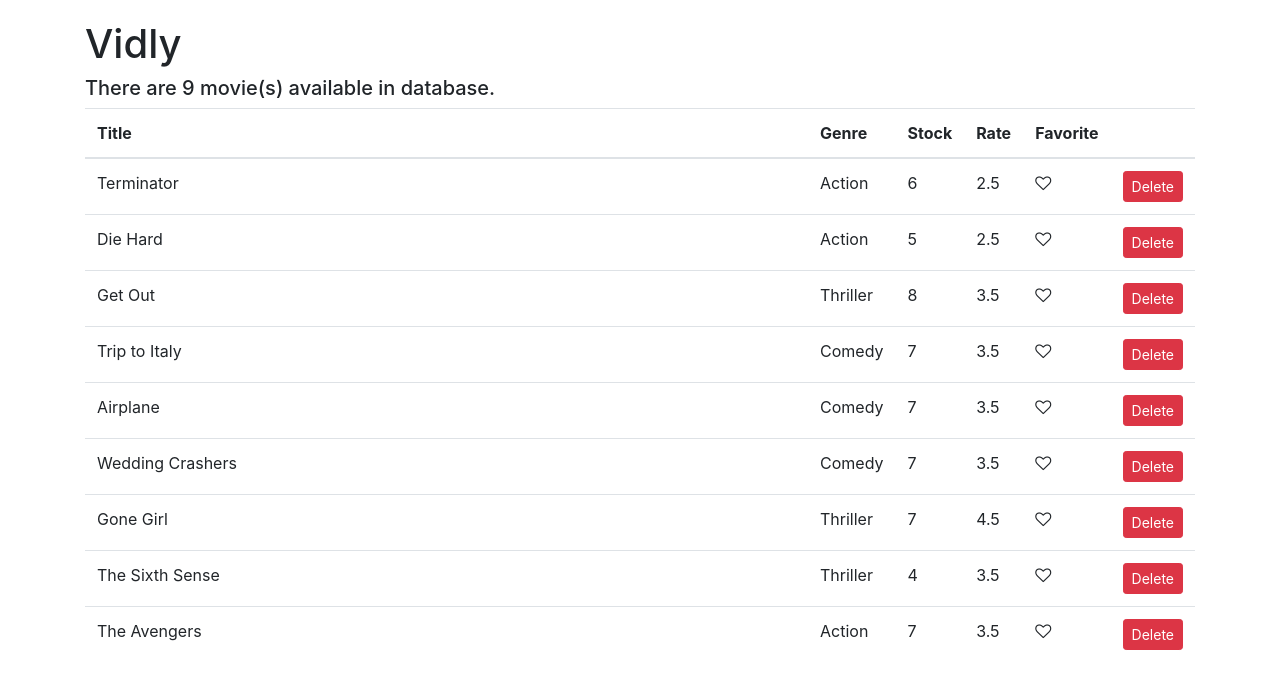
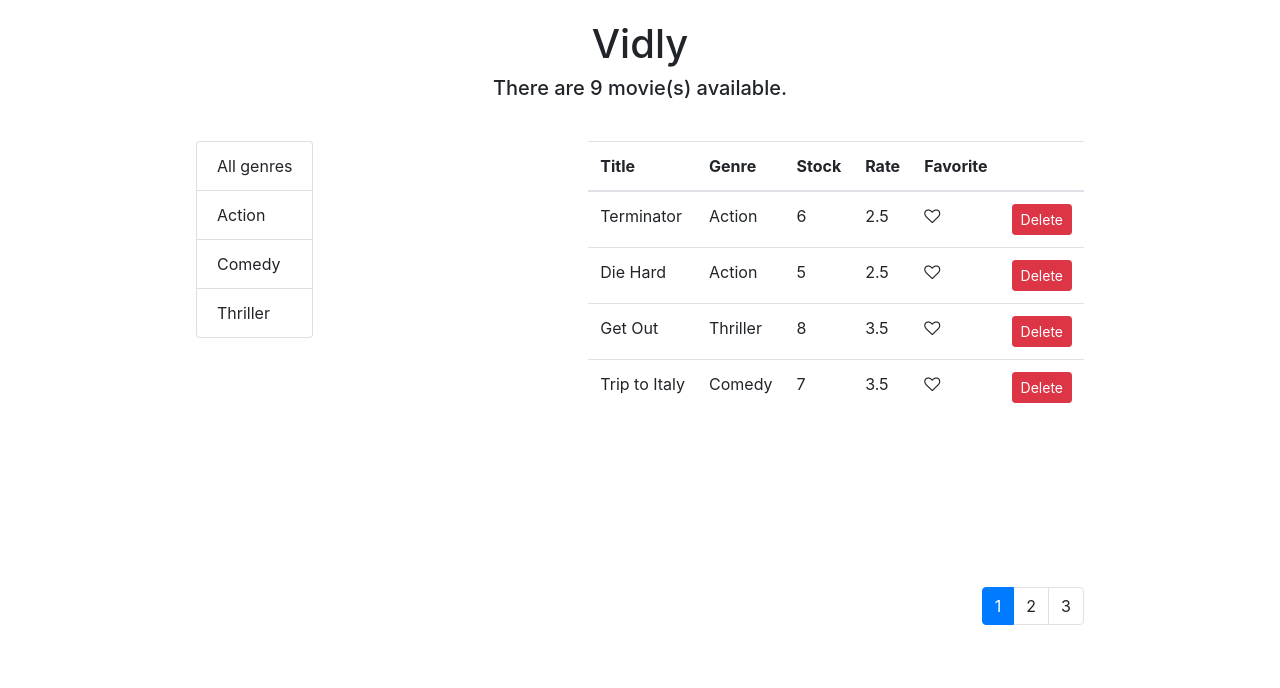
Before and after one commit to Andrade-Bruno/react-vidly, a React (Create React App) app: page / in a window 1280 px wide. Shown: the top 688 px of the page. Built offline with nearby package versions, Linux system fonts and the light colour scheme.

Commit message:
adding filter feature

```diff
--- a/package.json
+++ b/package.json
@@ -8,6 +8,8 @@
     "@testing-library/user-event": "^13.5.0",
     "bootstrap": "^4.1.1",
     "font-awesome": "^4.7.0",
+    "lodash": "^4.17.10",
+    "prop-types": "^15.6.2",
     "react": "^18.0.0",
     "react-dom": "^18.0.0",
     "react-scripts": "5.0.1",
--- a/src/App.css
+++ b/src/App.css
@@ -1,38 +1,8 @@
-.App {
-  text-align: center;
-}
-
-.App-logo {
-  height: 40vmin;
-  pointer-events: none;
-}
-
-@media (prefers-reduced-motion: no-preference) {
-  .App-logo {
-    animation: App-logo-spin infinite 20s linear;
-  }
-}
-
-.App-header {
-  background-color: #282c34;
-  min-height: 100vh;
+.container {
+  margin: 0px;
+  padding: 0px;
+  /* background-color: red; */
   display: flex;
   flex-direction: column;
   align-items: center;
-  justify-content: center;
-  font-size: calc(10px + 2vmin);
-  color: white;
 }
-
-.App-link {
-  color: #61dafb;
-}
-
-@keyframes App-logo-spin {
-  from {
-    transform: rotate(0deg);
-  }
-  to {
-    transform: rotate(360deg);
-  }
-}
--- a/src/App.js
+++ b/src/App.js
@@ -5,7 +5,7 @@ import Movies from './components/movies'
 
 function App() {
   return (
-    <main className='container'><Movies/></main>
+      <Movies/>
   );
 }
 
--- /dev/null
+++ b/src/components/commom/defaultFilter.jsx
@@ -0,0 +1,31 @@
+import React from "react";
+
+const DefaultFilter = (props) => {
+	const { items, defaultKey, defaultName, onItemSelect, selectedFilter } =
+		props;
+	return (
+		<React.Fragment>
+			<ul className='list-group'>
+				{items.map((i) => (
+					<li
+						key={i._id}
+						className={
+							i === selectedFilter
+								? "list-group-item active"
+								: "list-group-item"
+						}
+						onClick={() => onItemSelect(i)}>
+						{i.name}
+					</li>
+				))}
+			</ul>
+		</React.Fragment>
+	);
+};
+
+DefaultFilter.defaultProps = {
+	defaultKey: "_id",
+	defaultName: "name",
+};
+
+export default DefaultFilter;
--- /dev/null
+++ b/src/components/commom/favorite.jsx
@@ -0,0 +1,17 @@
+import React from "react";
+
+const Favorite = (props) => {
+	let newClassName = "fa fa-heart-o";
+	if (props.favorite) newClassName = "fa fa-heart";
+	return (
+		<React.Fragment>
+			<i
+				className={newClassName}
+				style={{ cursor: "pointer" }}
+				aria-hidden='true'
+				onClick={props.onClick}></i>
+		</React.Fragment>
+	);
+};
+
+export default Favorite;
--- a/src/components/movies.jsx
+++ b/src/components/movies.jsx
@@ -1,16 +1,81 @@
 import React, { Component } from "react";
+
+import Pagination from "../utils/pagination";
+import { paginate } from "../utils/paginate";
 import { getMovies } from "../services/fakeMovieService";
+import { genres, getGenres } from "../services/fakeGenreService";
+import Favorite from "./commom/favorite";
+import DefaultFilter from "./commom/defaultFilter";
 
 class Movies extends Component {
 	state = {
-		movies: getMovies(),
+		movies: [],
+		genres: [],
+		currentPage: 1,
+		pageSize: 4,
 	};
 
+	componentDidMount() {
+		const allGenres = [{ name: "All genres" }, ...getGenres()];
+
+		this.setState({ movies: getMovies(), genres: allGenres });
+	}
+
 	render() {
+		const {
+			pageSize,
+			currentPage,
+			movies: allMovies,
+			selectedFilter,
+		} = this.state;
+
+		const finalFilter =
+			selectedFilter && selectedFilter._id
+				? allMovies.filter((m) => m.genre._id === selectedFilter._id)
+				: allMovies;
+
+		const movies = paginate(finalFilter, currentPage, pageSize);
+
 		return (
 			<React.Fragment>
+				<div className='container'>
 					<h1>Vidly</h1>
-				<div>{this.renderTotalMovies()}</div>
+					<div>
+						<h5>
+							There are {finalFilter.length} {finalFilter.name} movie(s)
+							available.
+						</h5>
+					</div>
+					<hr></hr>
+					{/* Filter and Table */}
+					<div
+						style={{
+							display: "flex",
+							flexDirection: "row",
+							alignItems: "flex-start",
+							justifyContent: "space-between",
+							gap: "10px",
+							// background: "seagreen",
+							width: "80%",
+							height: "500px",
+						}}>
+						{/* Filter */}
+						<div>
+							<DefaultFilter
+								items={this.state.genres}
+								selectedFilter={this.state.selectedFilter}
+								onItemSelect={this.handleFilter}
+							/>
+						</div>
+						{/* Table */}
+						<div
+							style={{
+								display: "flex",
+								flexDirection: "column",
+								alignItems: "flex-end",
+								justifyContent: "space-between",
+								height: "100%",
+							}}>
 							<table className='table'>
 								<thead>
 									<tr>
@@ -22,22 +87,22 @@ class Movies extends Component {
 										<th className='col'></th>
 									</tr>
 								</thead>
-					<tbody>{this.renderMovies()}</tbody>
-				</table>
-			</React.Fragment>
-		);
-	}
-
-	renderMovies() {
-		return this.state.movies.map((movie) => (
+								<tbody>
+									{movies.map((movie) => (
 										<tr key={movie._id}>
 											<td>{movie.title}</td>
 											<td>{movie.genre.name}</td>
 											<td>{movie.numberInStock}</td>
 											<td>{movie.dailyRentalRate}</td>
-				<td onClick={() => this.handleFavorite(movie)}>
+											<td>
+												<Favorite
+													favorite={movie.favorite}
+													onClick={() => this.handleFavorite(movie)}
+												/>
+											</td>
+											{/* <td onClick={() => this.handleFavorite(movie)}>
 									<i className={movie.className} aria-hidden='true'></i>
-				</td>
+								</td> */}
 											<td>
 												<button
 													className='btn btn-danger btn-sm'
@@ -46,18 +111,20 @@ class Movies extends Component {
 												</button>
 											</td>
 										</tr>
-		));
-	}
-
-	renderTotalMovies() {
-		const moviesAmount = this.state.movies.length;
-		let message;
-		if (moviesAmount > 0) {
-			message = `There are ${moviesAmount} movie(s) available in database.`;
-		} else {
-			message = `There are no movies available.`;
-		}
-		return <h5>{message}</h5>;
+									))}
+								</tbody>
+							</table>
+							<Pagination
+								itemsCounter={finalFilter.length}
+								pageSize={pageSize}
+								currentPage={currentPage}
+								onPageChange={this.handlePageChange}
+							/>
+						</div>
+					</div>
+				</div>
+			</React.Fragment>
+		);
 	}
 
 	handleDelete = (movie) => {
@@ -65,20 +132,35 @@ class Movies extends Component {
 		this.setState({ movies: newListMovies });
 	};
 
-	handleFavorite = (m) => {
-		let newClassName;
+	handleFavorite = (movie) => {
 		const newMovies = [...this.state.movies];
-		const index = newMovies.indexOf(m);
-		newMovies[index] = { ...m };
-		if (newMovies[index].className === "fa fa-heart-o") {
-			newClassName = "fa fa-heart";
-		} else {
-			newClassName = "fa fa-heart-o";
-		}
-		newMovies[index].className = newClassName;
+		const index = newMovies.indexOf(movie);
+		newMovies[index] = { ...movie };
+		newMovies[index].favorite = !newMovies[index].favorite;
 		this.setState({ movies: newMovies });
-		console.log(newMovies);
 	};
+
+	handlePageChange = (page) => {
+		this.setState({ currentPage: page });
+	};
+
+	handleFilter = (itemFilter) => {
+		this.setState({ currentPage: 1, selectedFilter: itemFilter });
+	};
+
+	// handleFavorite = (m) => {
+	// 	let newClassName;
+	// 	const newMovies = [...this.state.movies];
+	// 	const index = newMovies.indexOf(m);
+	// 	newMovies[index] = { ...m };
+	// 	if (newMovies[index].className === "fa fa-heart-o") {
+	// 		newClassName = "fa fa-heart";
+	// 	} else {
+	// 		newClassName = "fa fa-heart-o";
+	// 	}
+	// 	newMovies[index].className = newClassName;
+	// 	this.setState({ movies: newMovies });
+	// };
 }
 
 export default Movies;
--- a/src/services/fakeMovieService.js
+++ b/src/services/fakeMovieService.js
@@ -8,7 +8,8 @@ const movies = [
     numberInStock: 6,
     dailyRentalRate: 2.5,
     publishDate: "2018-01-03T19:04:28.809Z"
-    ,className: 'fa fa-heart-o'
+    // ,className: 'fa fa-heart-o'
+    ,favorite: false
   },
   {
     _id: "5b21ca3eeb7f6fbccd471816",
@@ -16,7 +17,8 @@ const movies = [
     genre: { _id: "5b21ca3eeb7f6fbccd471818", name: "Action" },
     numberInStock: 5,
     dailyRentalRate: 2.5
-    ,className: 'fa fa-heart-o'
+    // ,className: 'fa fa-heart-o'
+    ,favorite: false
   },
   {
     _id: "5b21ca3eeb7f6fbccd471817",
@@ -24,7 +26,8 @@ const movies = [
     genre: { _id: "5b21ca3eeb7f6fbccd471820", name: "Thriller" },
     numberInStock: 8,
     dailyRentalRate: 3.5
-    ,className: 'fa fa-heart-o'
+    // ,className: 'fa fa-heart-o'
+    ,favorite: false
   },
   {
     _id: "5b21ca3eeb7f6fbccd471819",
@@ -32,7 +35,8 @@ const movies = [
     genre: { _id: "5b21ca3eeb7f6fbccd471814", name: "Comedy" },
     numberInStock: 7,
     dailyRentalRate: 3.5
-    ,className: 'fa fa-heart-o'
+    // ,className: 'fa fa-heart-o'
+    ,favorite: false
   },
   {
     _id: "5b21ca3eeb7f6fbccd47181a",
@@ -40,7 +44,8 @@ const movies = [
     genre: { _id: "5b21ca3eeb7f6fbccd471814", name: "Comedy" },
     numberInStock: 7,
     dailyRentalRate: 3.5
-    ,className: 'fa fa-heart-o'
+    // ,className: 'fa fa-heart-o'
+    ,favorite: false
   },
   {
     _id: "5b21ca3eeb7f6fbccd47181b",
@@ -48,7 +53,8 @@ const movies = [
     genre: { _id: "5b21ca3eeb7f6fbccd471814", name: "Comedy" },
     numberInStock: 7,
     dailyRentalRate: 3.5
-    ,className: 'fa fa-heart-o'
+    // ,className: 'fa fa-heart-o'
+    ,favorite: false
   },
   {
     _id: "5b21ca3eeb7f6fbccd47181e",
@@ -56,7 +62,8 @@ const movies = [
     genre: { _id: "5b21ca3eeb7f6fbccd471820", name: "Thriller" },
     numberInStock: 7,
     dailyRentalRate: 4.5
-    ,className: 'fa fa-heart-o'
+    // ,className: 'fa fa-heart-o'
+    ,favorite: false
   },
   {
     _id: "5b21ca3eeb7f6fbccd47181f",
@@ -64,7 +71,8 @@ const movies = [
     genre: { _id: "5b21ca3eeb7f6fbccd471820", name: "Thriller" },
     numberInStock: 4,
     dailyRentalRate: 3.5
-    ,className: 'fa fa-heart-o'
+    // ,className: 'fa fa-heart-o'
+    ,favorite: false
   },
   {
     _id: "5b21ca3eeb7f6fbccd471821",
@@ -72,7 +80,8 @@ const movies = [
     genre: { _id: "5b21ca3eeb7f6fbccd471818", name: "Action" },
     numberInStock: 7,
     dailyRentalRate: 3.5
-    ,className: 'fa fa-heart-o'
+    // ,className: 'fa fa-heart-o'
+    ,favorite: false
   }
 ];
 
--- /dev/null
+++ b/src/utils/paginate.js
@@ -0,0 +1,6 @@
+import _ from 'lodash'
+
+export function paginate(items, pageNumber, pageSize) {
+    const startIndex = (pageNumber - 1) * pageSize
+    return _(items).slice(startIndex).take(pageSize).value()
+}
--- /dev/null
+++ b/src/utils/pagination.jsx
@@ -0,0 +1,35 @@
+import React from "react";
+import _ from "lodash";
+import PropTypes from "prop-types";
+
+const Pagination = (props) => {
+	const { itemsCounter, pageSize, currentPage, onPageChange } = props;
+	const pagesCount = Math.ceil(itemsCounter / pageSize);
+	const pages = _.range(1, pagesCount + 1);
+	return (
+		<React.Fragment>
+			<nav>
+				<ul className='pagination'>
+					{pages.map((p) => (
+						<li
+							className={p === currentPage ? "page-item active" : "page-item"}
+							key={p}>
+							<a className='page-link' onClick={() => onPageChange(p)}>
+								{p}
+							</a>
+						</li>
+					))}
+				</ul>
+			</nav>
+		</React.Fragment>
+	);
+};
+
+Pagination.propTypes = {
+	itemsCounter: PropTypes.number.isRequired,
+	pageSize: PropTypes.number.isRequired,
+	currentPage: PropTypes.number.isRequired,
+	onPageChange: PropTypes.func.isRequired,
+};
+
+export default Pagination;
```
Also changed, not shown: 1 other file (tests, documents, lock files or other folders). Lines whose indentation alone changed are shown as unchanged.
